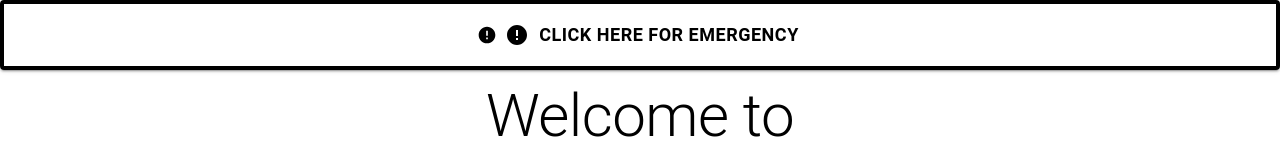
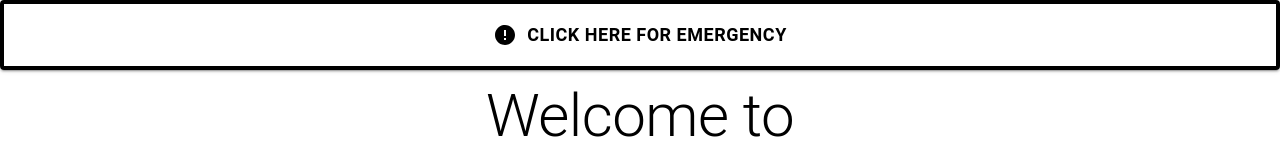
Before and after one commit to cfgtexas24/Team-12, a React (Create React App) app in the folder mobile-web-app/: page / in a window 1280 px wide. Shown: the top 160 px of the page. Built offline with nearby package versions, Linux system fonts and the light colour scheme.

Commit message:
remove double exclamation

```diff
--- a/mobile-web-app/src/components/EmergencyButton.js
+++ b/mobile-web-app/src/components/EmergencyButton.js
@@ -9,7 +9,6 @@ const EmergencyBanner = () => {
     <Button
       variant="contained"
       color="error"
-      startIcon={<Error />}
       component={Link}
       to="/emergency"
       sx={{
```
